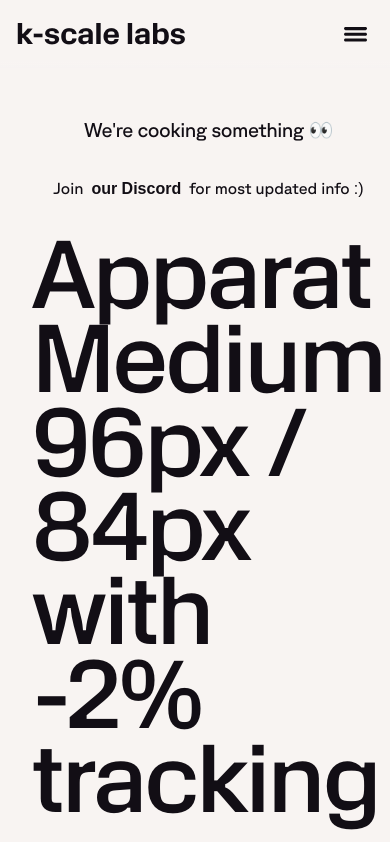
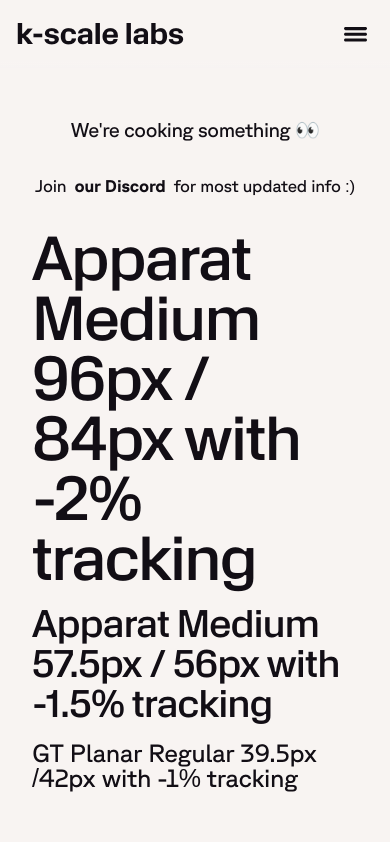
Before and after one commit to zeroth-robotics/zeroth-frontend, a Next.js app: page / in a window 390 px wide. Shown: the top 842 px of the page. Built offline with nearby package versions, Linux system fonts and the light colour scheme.

Commit message:
update remaining types with responsiveness

```diff
--- a/src/styles/globals.css
+++ b/src/styles/globals.css
@@ -1,7 +1,6 @@
 @tailwind base;
 @tailwind components;
 @tailwind utilities;
-
 
 @layer base {
     @font-face {
@@ -33,14 +32,14 @@
     }
 
     @font-face {
-        font-family: "CoFo Sans Mono";
+        font-family: "CoFo Sans Mono", monospace, monospace;
         src: url("./fonts/trial/CoFoSansMono-Regular-Trial.otf") format("opentype");
         font-weight: normal;
         font-style: normal;
     }
 
     @font-face {
-        font-family: "CoFo Sans Mono";
+        font-family: "CoFo Sans Mono", monospace, monospace;
         src: url("./fonts/trial/CoFoSansMono-Medium-Trial.otf") format("opentype");
         font-weight: 500;
         font-style: normal;
@@ -80,7 +79,12 @@
 body {
     color: var(--foreground);
     background: var(--background);
-    font-family: Arial, Helvetica, sans-serif;
+    @apply font-planar;
+    @apply font-normal;
+    font-style: normal;
+    font-size: 24px;
+    line-height: 28px;
+    letter-spacing: -0.01em;
 }
 
 h1 {
@@ -108,6 +112,78 @@ h3 {
     font-size: 39.5px;
     line-height: 42px;
     letter-spacing: -0.01em;
+}
+
+caption, figcaption {
+    @apply font-planar;
+    @apply font-normal;
+    font-style: normal;
+    font-size: 17px;
+    line-height: 28px;
+    letter-spacing: 0.02em;
+}
+
+
+caption .code, caption .pre, figcaption .code, figcaption .pre {
+    @apply font-mono;
+    @apply font-normal;
+    font-style: normal;
+    font-size: 18px;
+    line-height: 18px;
+    letter-spacing: 0.02em;
+}
+
+code, pre {
+    @apply font-mono;
+    @apply font-normal;
+    font-style: normal;
+    font-size: 18px;
+    line-height: 18px;
+    letter-spacing: 0.02em;
+}
+
+@media (max-width: 1024px) {
+    body {
+        font-size: 17px;
+        line-height: 20px;
+        letter-spacing: -0.01em;
+    }
+
+    h1 {;
+        font-size: 62px;
+        line-height: 60px;
+        letter-spacing: -0.02em;
+    }
+
+    h2 {
+        font-size: 38.5px;
+        line-height: 40px;
+        letter-spacing: -0.015em;
+    }
+
+    h3 {
+        font-size: 25px;
+        line-height: 25px;
+        letter-spacing: -0.01em;
+    }
+
+    caption, figcaption {
+        font-size: 14px;
+        line-height: 20px;
+        letter-spacing: 0.02em;
+    }
+
+    caption .code, caption .pre, figcaption .code, figcaption .pre {
+        font-size: 13px;
+        line-height: 14px;
+        letter-spacing: 0.03em;
+    }
+
+    code, pre {
+        font-size: 14px;
+        line-height: 14px;
+        letter-spacing: 0.02em;
+    }
 }
 
 .scroll-lock {
```
